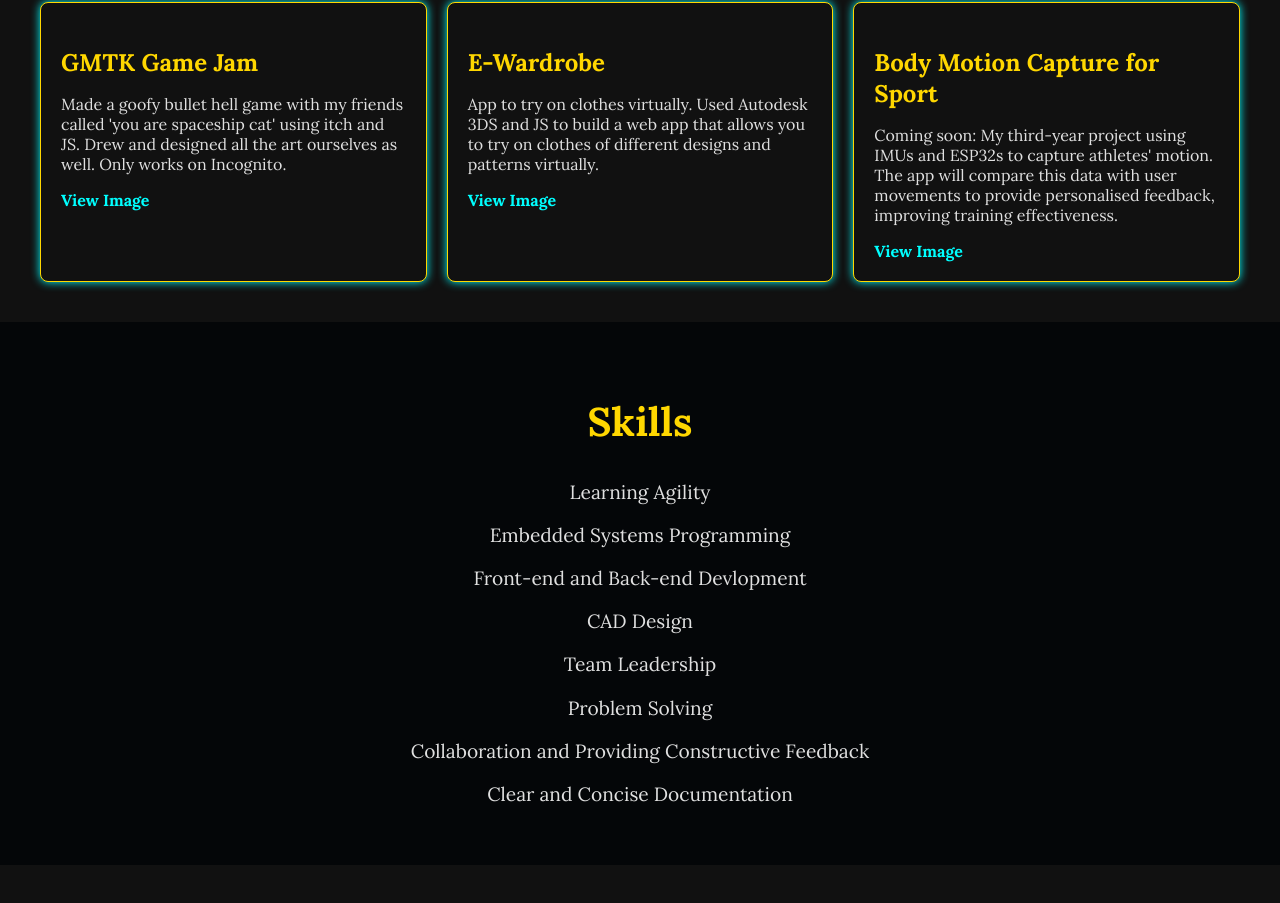
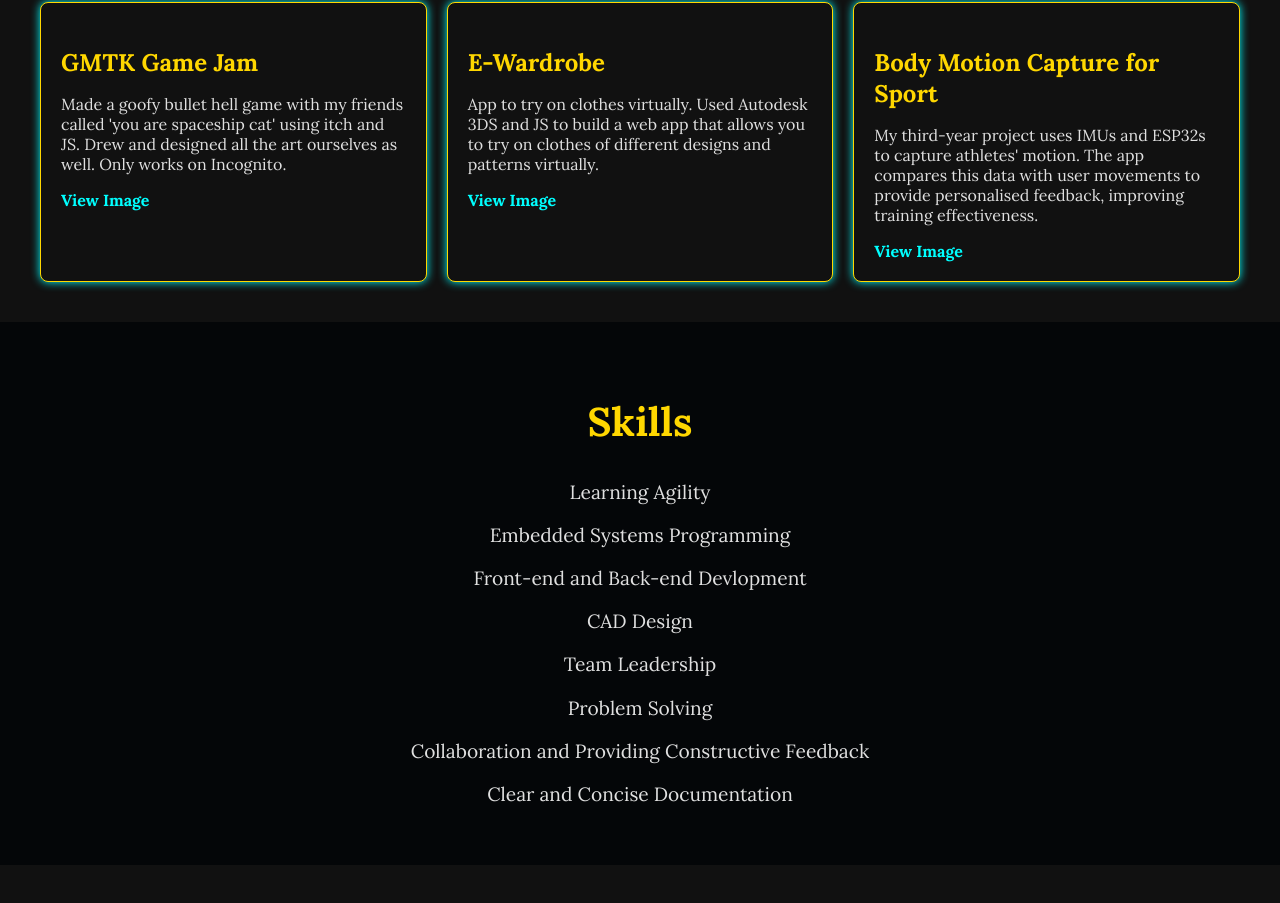
Before and after one commit to JeremyC53/jeremyportfolio, a React (Create React App) app: page / in a window 1280 px wide. Shown: the part 1435-2338 px from the top of the page. Built offline with nearby package versions, Linux system fonts and the light colour scheme.

Commit message:
Update App.js

```diff
--- a/src/App.js
+++ b/src/App.js
@@ -35,9 +35,9 @@ const projects = [
   },
   {
     title: 'Body Motion Capture for Sport',
-    description: 'Coming soon: My third-year project using IMUs and ESP32s to capture athletes\' motion. The app will compare this data with user movements to provide personalised feedback, improving training effectiveness.',
-    link: '/',
-    image: './stickman.png',
+    description: 'My third-year project uses IMUs and ESP32s to capture athletes\' motion. The app compares this data with user movements to provide personalised feedback, improving training effectiveness.',
+    link: 'https://github.com/JeremyC53/fyp',
+    image: './programpic.png',
   },
 ];
 
```
